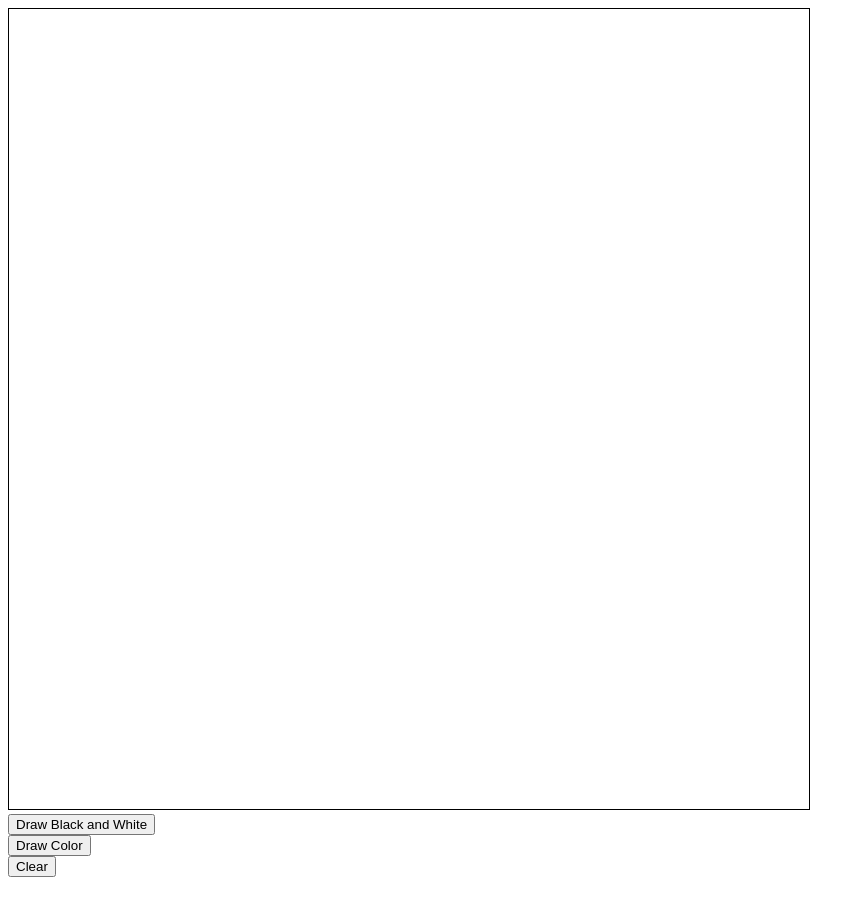
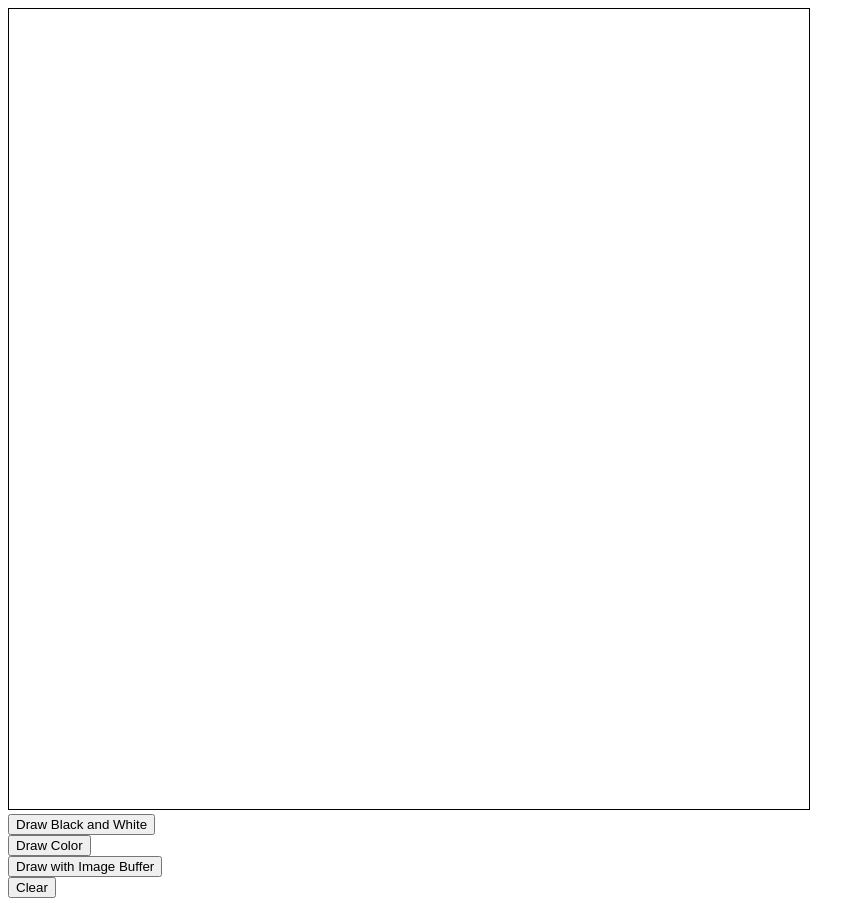
Before and after one commit to HunterCarlson/mandelbrot-ng, an Angular app: page / in a window 1280 px wide. Shown: the whole page, without its empty margins (0-865 px from the left). Before the commit the page ends 885 px from the top, so only its background shows below. Built offline with nearby package versions, Linux system fonts and the light colour scheme.

Commit message:
draw with image buffer and bigger hue step

```diff
--- a/src/app/app.component.html
+++ b/src/app/app.component.html
@@ -9,6 +9,9 @@
     <button (click)="drawColor()">Draw Color</button>
   </div>
   <div>
+    <button (click)="drawImageBuffer()">Draw with Image Buffer</button>
+  </div>
+  <div>
     <button (click)="clear()">Clear</button>
   </div>
 </div>
--- a/src/app/app.component.ts
+++ b/src/app/app.component.ts
@@ -2,6 +2,8 @@ import { Component, ElementRef, ViewChild } from '@angular/core';
 import { Mandelbrot } from './mandelbrot';
 import { Pixel } from './pixel';
 import * as convert from 'color-convert';
+import { rgb } from 'color-convert/route';
+import { RGB } from 'color-convert/conversions';
 
 @Component({
   selector: 'app-root',
@@ -14,6 +16,7 @@ export class AppComponent {
   title = 'mandelbrot-ng';
   size = 800;
   maxIterations = 100;
+  hueStep = 36;
 
   private mandelbrot = new Mandelbrot();
 
@@ -52,18 +55,59 @@ export class AppComponent {
         if (pixels[i][j] == this.maxIterations || pixels[i][j] == 0) {
           this.ctx.fillStyle = 'black';
         } else {
-          this.ctx.fillStyle = this.mapIterationToRgb(pixels[i][j]);
+          this.ctx.fillStyle = this.mapIterationToRgbHex(pixels[i][j]);
         }
         px.drawPixel(i, j);
       }
     }
   }
 
+  drawImageBuffer(): void {
+    const px = new Pixel(this.ctx);
+    const pixels = this.mandelbrot.generate(this.size, this.maxIterations);
+
+    // Get copy of actual imagedata (for the whole canvas area)
+    const imageData = this.ctx.getImageData(0, 0, this.size, this.size);
+    // Create a buffer that's the same size as our canvas image data
+    const buf = new ArrayBuffer(imageData.data.length);
+    // 'Live' 8 bit clamped view to our buffer, we'll use this for writing to the canvas
+    const buf8 = new Uint8ClampedArray(buf);
+    // 'Live' 32 bit view into our buffer, we'll use this for drawing
+    const buf32 = new Uint32Array(buf);
+
+    for (let y = 0; y < this.size; y++) {
+      const yw = y * this.size;
+      for (let x = 0; x < this.size; x++) {
+        let color: RGB;
+        if (pixels[x][y] == this.maxIterations || pixels[x][y] == 0) {
+          color = convert.hex.rgb('#000000');
+        } else {
+          color = this.mapIterationToRgb(pixels[x][y]);
+        }
+        // RGBA stored in a 32bit uint
+        buf32[yw + x] =
+          (255 << 24) | //A
+          (color[2] << 16) | //B
+          (color[1] << 8) | //G
+          color[0]; //R
+      }
+    }
+
+    // Update imageData and put it to our drawing context
+    imageData.data.set(buf8);
+    this.ctx.putImageData(imageData, 0, 0);
+  }
+
   // TODO: move this to a Dict so we don't have to recalculate each time
-  mapIterationToRgb(i: number): string {
-    const hueStep = 360 / this.maxIterations;
-    const hue = hueStep * i;
+  mapIterationToRgbHex(i: number): string {
+    const hue = this.hueStep * (i - 1);
     const colorHex = convert.hsl.hex([hue, 100, 50]);
     return `#${colorHex}`;
   }
+
+  mapIterationToRgb(i: number): RGB {
+    const hue = this.hueStep * (i - 1);
+    const colorRgb = convert.hsl.rgb([hue, 100, 50]);
+    return colorRgb;
+  }
 }
```
